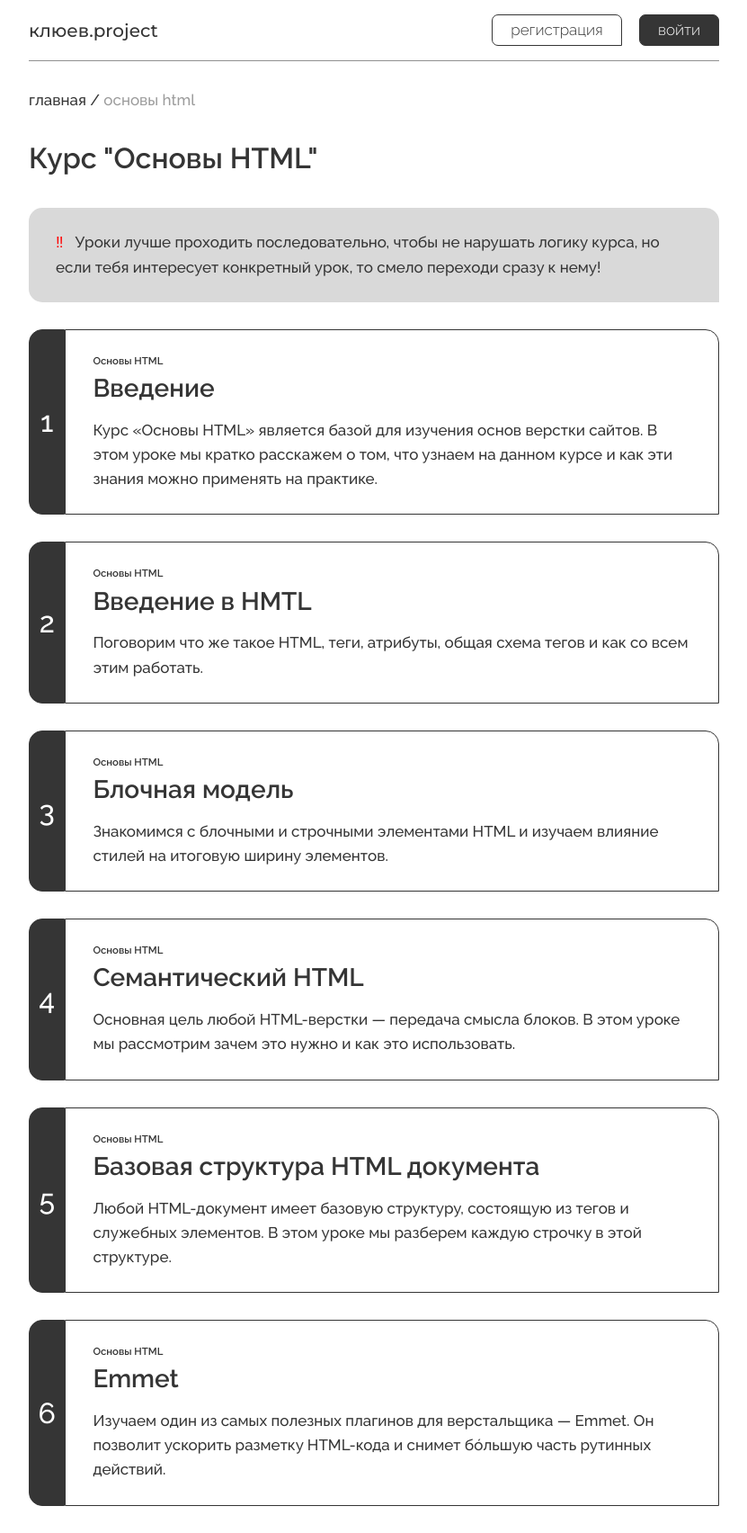
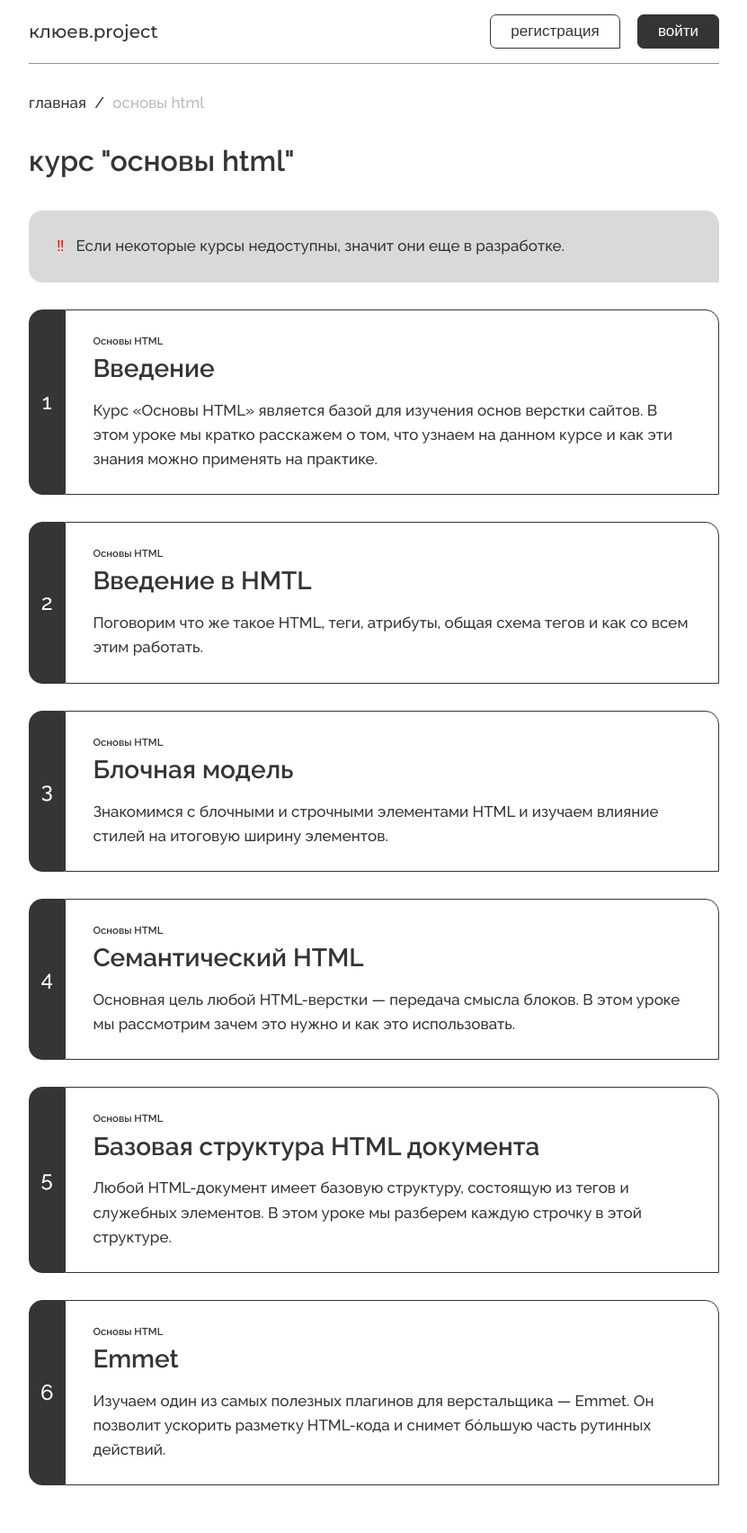
Before and after one commit to VyacheslavMaksimovich/coursework2.github.io, a plain HTML site: page html-basics.html in a window 1280 px wide. Shown: the whole page at 90% size, without its empty margins (224-1055 px from the left). After the commit the page ends 1681 px from the top, so only its background shows below. Drawn offline with Linux system fonts and the light colour scheme.

Commit message:
refactor: изменил стили и классы для элементов
В проекте была каша из классов и атрибутов.
- Изменил имена классов на более логичные
- Сделал стили сильно универсальнее
- Убрал повторяющиеся атрибуты

```diff
--- a/html-basics.html
+++ b/html-basics.html
@@ -10,37 +10,31 @@
     <div class="container m-bt-30">
         <header>
             <a href="index.html" class="logo">клюев.project</a>
-            <div class="container-buttons">
-                <button class="nav-bar-buttons register">
-                    <span>регистрация</span>
-                </button>
-                <button class="nav-bar-buttons sign">
-                    <span>войти</span>
-                </button>
+            <div>
+                <button class="nav-bar-button register pointer">регистрация</button>
+                <button class="nav-bar-button sign pointer">войти</button>
             </div>
         </header>
     </div>
-    <div class=" container bread_crumbs">
-        <a href="index.html" class="previous_tab">главная</a>
-        <span>/</span>
+
+    <div class="container bread">
+        <a href="index.html" class="previous_tab anti-href">главная</a>
+        <span class="devide">/</span>
         <span class="current_tab">основы html</span>
     </div>
+
     <div class="container">
-        <h1>Курс "Основы HTML"</h1>
-        <div class="warning">
+        <h1>курс "основы html"</h1>
+        <div class="block-style m-bt-30 gray-black border-gray">
             <ul>
-                <li class="W">Уроки лучше проходить последовательно, чтобы не нарушать логику курса, но если тебя интересует конкретный урок,
-                    то смело переходи сразу к нему!
-                </li>
+                <li class="list-item">Если некоторые курсы недоступны, значит они еще в разработке.</li>
             </ul>
         </div>
-        <ul class="lessons">
-            <li class="lesson">
-                <div class="cols card">
-                    <div class="col-1 text-center">
-                        <div>1</div>
-                    </div>
-                    <a href="lesson-1.html" class="col-2">
+        <ul>
+            <li class="m-bt-30">
+                <div class="container-cols">
+                    <div class="col-1 black-white text-center">1</div>
+                    <a href="lesson-1.html" class="col-2 block-style white-black anti-href select">
                         <h6>Основы HTML</h6>
                         <h2>Введение</h2>
                         <div class="text-bold">
@@ -51,12 +45,10 @@
                     </a>
                 </div>
             </li>
-            <li class="lesson">
-                <div class="cols card">
-                    <div class="col-1 text-center">
-                        <div>2</div>
-                    </div>
-                    <a href="#" class="col-2">
+            <li class="m-bt-30">
+                <div class="container-cols">
+                    <div class="col-1 black-white text-center">2</div>
+                    <a href="#" class="col-2 block-style white-black anti-href select">
                         <h6>Основы HTML</h6>
                         <h2>Введение в HMTL</h2>
                         <div class="text-bold">
@@ -65,12 +57,10 @@
                     </a>
                 </div>
             </li>
-            <li class="lesson">
-                <div class="cols card">
-                    <div class="col-1 text-center">
-                        <div>3</div>
-                    </div>
-                    <a href="#" class="col-2">
+            <li class="m-bt-30">
+                <div class="container-cols">
+                    <div class="col-1 black-white text-center">3</div>
+                    <a href="#" class="col-2 block-style white-black anti-href select">
                         <h6>Основы HTML</h6>
                         <h2>Блочная модель</h2>
                         <div class="text-bold">
@@ -79,12 +69,10 @@
                     </a>
                 </div>
             </li>
-            <li class="lesson">
-                <div class="cols card">
-                    <div class="col-1 text-center">
-                        <div>4</div>
-                    </div>
-                    <a href="#" class="col-2">
+            <li class="m-bt-30">
+                <div class="container-cols">
+                    <div class="col-1 black-white text-center">4</div>
+                    <a href="#" class="col-2 block-style white-black anti-href select">
                         <h6>Основы HTML</h6>
                         <h2>Семантический HTML</h2>
                         <div class="text-bold">
@@ -94,12 +82,10 @@
                     </a>
                 </div>
             </li>
-            <li class="lesson">
-                <div class="cols card">
-                    <div class="col-1 text-center">
-                        <div>5</div>
-                    </div>
-                    <a href="#" class="col-2">
+            <li class="m-bt-30">
+                <div class="container-cols">
+                    <div class="col-1 black-white text-center">5</div>
+                    <a href="#" class="col-2 block-style white-black anti-href select">
                         <h6>Основы HTML</h6>
                         <h2>Базовая структура HTML документа</h2>
                         <div class="text-bold">
@@ -109,12 +95,10 @@
                     </a>
                 </div>
             </li>
-            <li class="lesson">
-                <div class="cols card">
-                    <div class="col-1 text-center">
-                        <div>6</div>
-                    </div>
-                    <a href="#" class="col-2">
+            <li class="m-bt-30">
+                <div class="container-cols">
+                    <div class="col-1 black-white text-center">6</div>
+                    <a href="#" class="col-2 block-style white-black anti-href select">
                         <h6>Основы HTML</h6>
                         <h2>Emmet</h2>
                         <div class="text-bold">
--- a/style.css
+++ b/style.css
@@ -46,12 +46,6 @@ body .min-vh-100 {
     min-width: 630px;
 }
 
-@media only screen and (max-device-width: 480px) {
-    .container {
-        width: 95vw;
-    }
-}
-
 header {
     display: flex;
     align-items: center;
@@ -60,32 +54,30 @@ header {
     border-bottom: rgba(35, 35, 35, 0.5) 1px solid;
 }
 
-
+.m-bt-60 {
+    margin-bottom: 60px;
+}
 
 .m-bt-30 {
     margin-bottom: 30px;
 }
 
-.m-bt-60 {
-    margin-bottom: 60px;
-}
-
-
-
-.nav-bar-buttons {
-    font-size: 17px;
-    padding: 6px 20px;
-    box-sizing: border-box;
-    color: #353535;
-    border: #353535 1px solid;
-    border-radius: 7px 7px 0px 7px;
-
+.m-bt-15 {
+    margin-bottom: 15px;
 }
 
 .logo {
     font: 500 20px Montserrat, sans-serif;
     text-decoration: none;
     color: #353535;
+}
+
+.nav-bar-button {
+    font-size: 17px;
+    padding: 8px 22px;
+    color: #353535;
+    border: #353535 1px solid;
+    border-radius: 7px 7px 0px 7px;
 }
 
 .register {
@@ -109,12 +101,7 @@ header {
     background-color: #121212;
 }
 
-span {
-    font-family: Raleway, sans-serif;
-    font-weight: 400;
-}
-
-button {
+.pointer {
     cursor: pointer;
 }
 
@@ -122,52 +109,6 @@ h1 {
     font-size: 32px;
     margin-bottom: 30px;
     margin-top: 25px;
-
-}
-
-.warning {
-    padding: 25px 30px;
-    border-radius: 15px 15px 0px 15px;
-    background-color: #D9D9D9;
-    color: #353535;
-    font-weight: 500;
-    margin-bottom: 30px;
-}
-
-.about-projet-messege {
-    background-color: #353535;
-    color: white;
-    margin-bottom: 15px;
-    padding: 25px 30px;
-    border-radius: 15px 15px 0px 15px;
-}
-
-.container-principles {
-    column-count: 4;
-    column-gap: 15px;
-    text-align: center;
-    margin-bottom: 65px;
-    cursor: default;
-}
-
-.principles {
-    background-color: #353535;
-    color: white;
-    border-radius: 10px 10px 0px 10px;
-    padding: 15px 0px;
-    box-sizing: border-box;
-}
-
-ul {
-    margin: 0;
-    list-style-type: none;
-    padding: 0;
-}
-
-.W:before {
-    content: "\203C";
-    color: red;
-    margin-right: 13px;
 }
 
 h2 {
@@ -180,106 +121,120 @@ h6 {
     margin: 0;
 }
 
-.courses {
-    font-weight: 500;
+.block-style {
     padding: 25px 30px;
-    background-color: white;
-    border: #353535 solid 1px;
+    border: #353535 1px solid;
     border-radius: 15px 15px 0px 15px;
-    transition: background-color 0.4s;
-    margin-bottom: 30px;
-    display: block;
-    text-decoration: none;
+}
+
+.black-white {
+    background-color: #353535;
+    color: white;
+}
+
+.gray-black {
+    background-color: #D9D9D9;
     color: #353535;
 }
 
-.courses:hover {
+.white-black {
+    background-color: white;
+    color: #353535;
+}
+
+.container-principles {
+    column-count: 4;
+    column-gap: 15px;
+    text-align: center;
+}
+
+.principles {
+    border-radius: 10px 10px 0px 10px;
+    padding: 15px 0px;
+    box-sizing: border-box;
+}
+
+.border-gray {
+    border-color: #D9D9D9;
+}
+
+ul {
+    margin: 0;
+    list-style-type: none;
+    padding: 0;
+}
+
+.list-item:before {
+    content: "\203C";
+    color: red;
+    margin-right: 13px;
+}
+
+.block {
+    display: block;
+}
+
+.anti-href {
+    text-decoration: none;
+}
+
+.select {
+    transition: background-color 0.4s;
+}
+
+.select:hover {
     background-color: #66FFB6;
 }
 
-.lesson {
-    margin-bottom: 30px;
-}
-
-li .lesson {
-    list-style: none;
-}
-
-
-.cols {
+.container-cols {
     display: flex;
-
 }
 
 .col-1 {
     width: 5%;
-    background-color: #353535;
-    border-radius: 13px 0px 0px 13px;
-    display: block;
     border: #353535 1px solid;
     border-radius: 15px 0px 0px 15px;
-
-}
-
-.col-1 div {
-    font-size: 32px;
-    color: white;
-    width: 100%;
-
+    display: flex;
+    align-items: center;
+    justify-content: center;
+    font-size: 24px;
 }
 
 .col-2 {
     flex: 1 0 0%;
-    padding: 25px 30px;
-    background-color: white;
-    border-radius: 0px 15px 0px 0px;
-    border: #353535 1px solid;
-    border-radius: 0px 15px 0px 0px;
-    text-decoration: none;
-    color: #353535;
-    transition: background-color 0.4s;
 }
 
-.text-center {
-    text-align: center;
-    display: flex;
-    align-items: center;
-}
-
-.col-2:hover {
-    background-color: #66FFB6;
+.container-cols .col-2 {
+    border-radius: 0px 15px 0px 0px;
 }
 
 .text-bold {
     font-weight: 500;
 }
 
-.bread_crumbs, .bread_crumbs a, .bread_crumbs span{
-    text-decoration: none;
-    color: #353535;
-    font-weight: 500;
+.bread > * {
+    margin-right: 5px;
 }
 
-.bread_crumbs > .previous_tab:hover {
-    text-decoration: underline;
-    color: #242b88;
+.previous_tab {
+    color:#353535;
+    transition: color 0.4s;
 }
 
-.bread_crumbs > .current_tab {
-    color: rgba(35, 35, 35, 0.45);
+.previous_tab:hover {
+    color: rgb(41, 43, 198);
+    text-decoration: underline;
+}
+
+.current_tab {
+    color: #bababa;
 }
 
 
 
-
-
-.mtb-20 {
+.bread-for-lesson {
     margin-top: 20px;
-    margin-bottom: 20px;
-}
-
-.mt-30 {
-    margin-top: 30px;
+    margin-bottom: 30px;
 }
 
 .list > li {
@@ -291,24 +246,18 @@ li .lesson {
     position: relative;
 }
 
-.next-lesson {
+.next-button {
+    position: absolute;
+    padding: 12px 30px;
     background-color: white;
     border: #353535 1px solid;
+    border-radius: 10px 10px 0px 10px;
     font-size: 20px;
-    padding: 12px 30px;
-    box-sizing: border-box;
-    border-radius: 10px 10px 0px 10px;
-    position: absolute;
     right: 0;
-    margin-top: 15px;
     transition: background-color 0.4s;
 }
 
-.text-button {
-    font-weight: 500;
-}
-
-.next-lesson:hover {
+.next-button:hover {
     background-color: #353535;
     color: white;
 }
```
Also changed, not shown: index.html (+13 -20 lines), lesson-1.html (+13 -14 lines).
